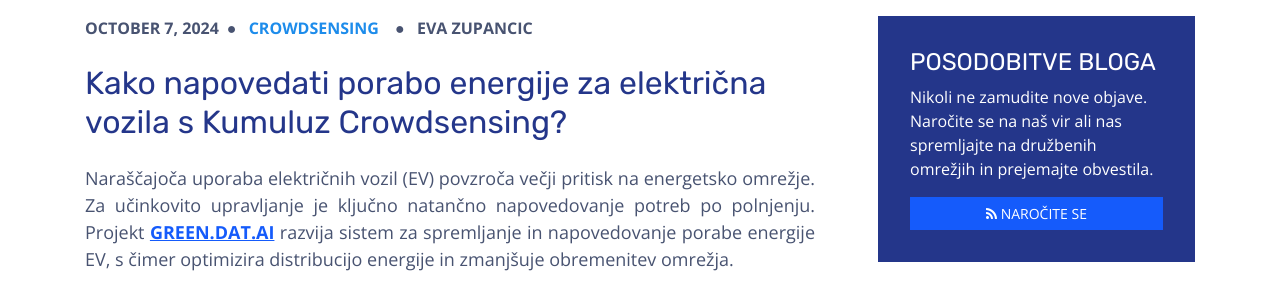
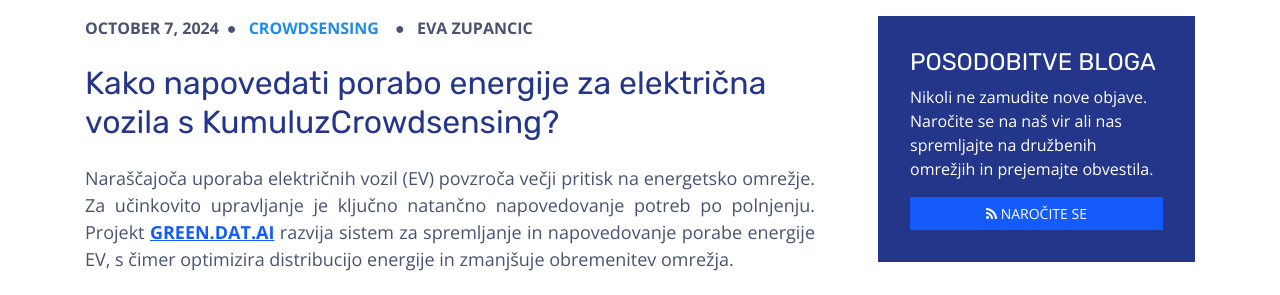
Before and after one commit to kumuluz/blog.sunesis.si, a Jekyll site: the page built from index.html, in a window 1280 px wide and 900 px high. Shown: the part 370-665 px from the top of the window. Built offline with Jekyll 4.4.1, drawn with Linux system fonts in a browser that asks for light colours.

Commit message:
Update 2024-10-7-napoved-porabe-energije-ev.markdown

```diff
--- a/_posts/2024-10-7-napoved-porabe-energije-ev.markdown
+++ b/_posts/2024-10-7-napoved-porabe-energije-ev.markdown
@@ -1,16 +1,14 @@
 ---
 layout: post
-title:  "Kako napovedati porabo energije za električna vozila s Kumuluz Crowdsensing?"
+title:  "Kako napovedati porabo energije za električna vozila s KumuluzCrowdsensing?"
 date:   2024-10-07
 author: ezupancic
 categories: [Crowdsensing]
 tags: [Crowdsensing, KumuluzCrowdsensing, Elektična vozila]
 ---
 
-
 Naraščajoča uporaba električnih vozil (EV) povzroča večji pritisk na energetsko omrežje. Za učinkovito upravljanje je ključno natančno napovedovanje potreb po polnjenju. Projekt [GREEN.DAT.AI](https://greendatai.eu/) razvija sistem za spremljanje in napovedovanje porabe energije EV, s čimer optimizira distribucijo energije in zmanjšuje obremenitev omrežja.
 <!--more-->
-
 
 ## Zbiranje podatkov in izzivi
 
```
Also changed, not shown: other parts of _posts/2024-10-7-napoved-porabe-energije-ev.markdown (+2 -0 lines).
